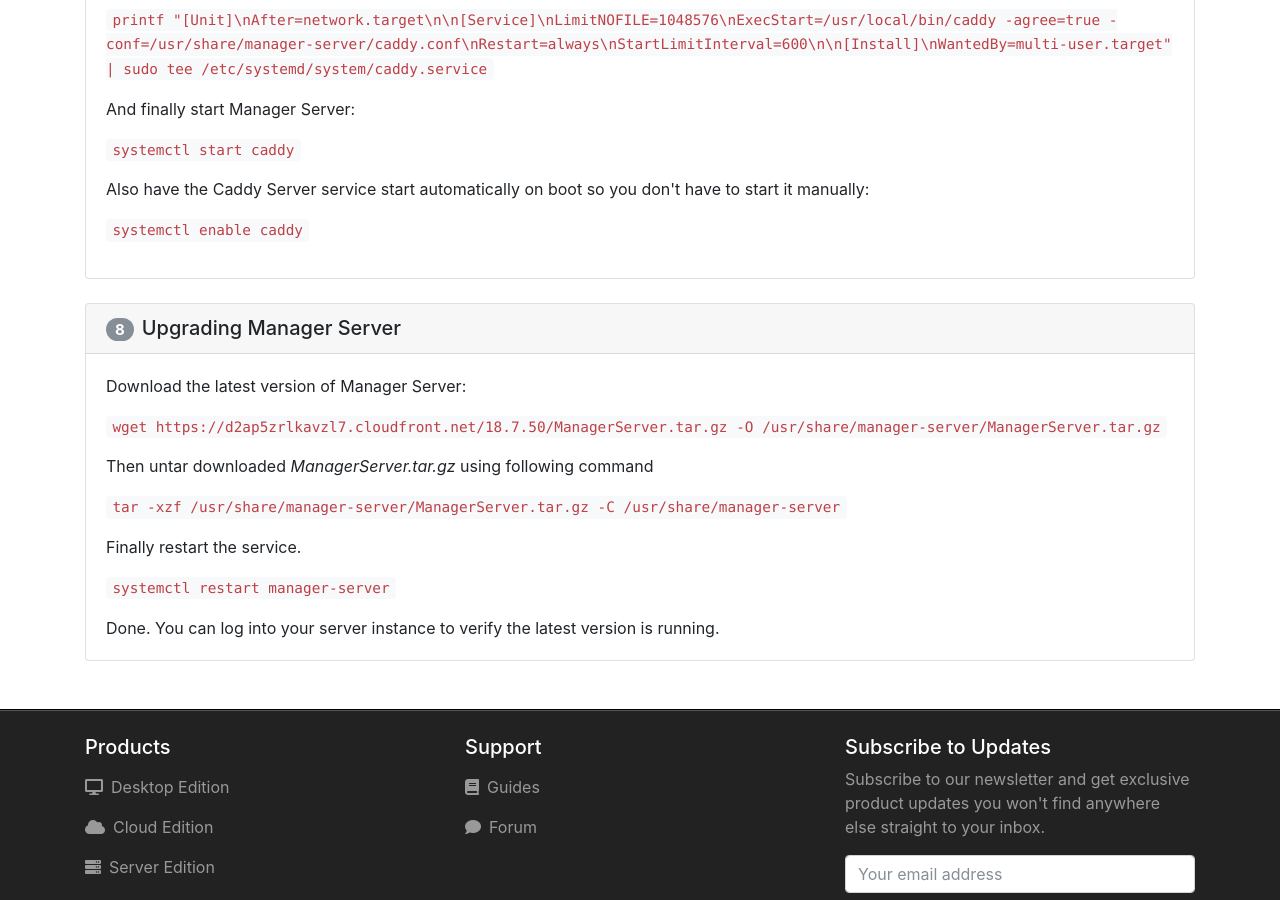
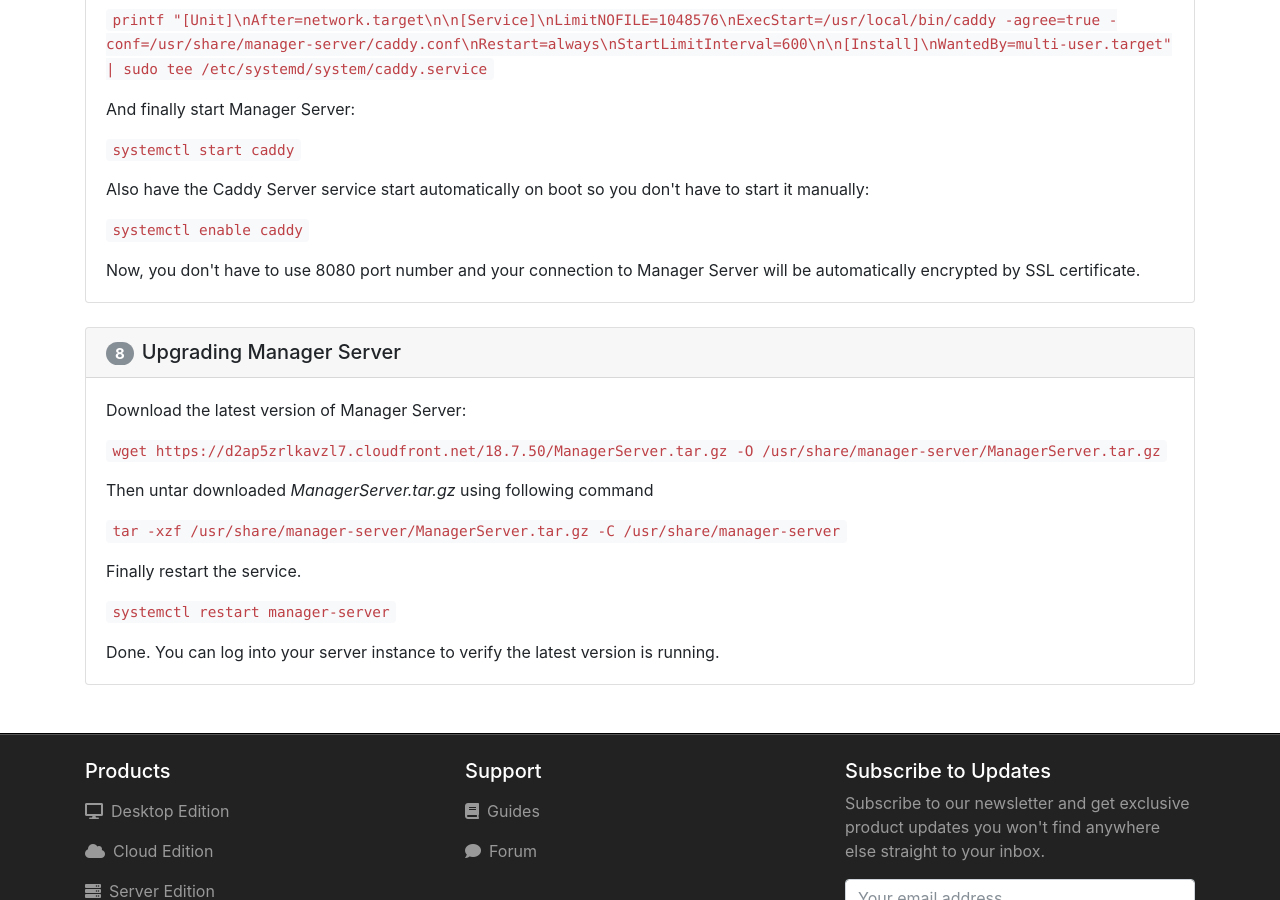
Before and after one commit to 3etechinns/www.manager.io, a Jekyll site: the page built from server/installation/ubuntu/index.html, in a window 1280 px wide and 900 px high, scrolled down 2971 px. Built offline with Jekyll 4.4.1, drawn with Linux system fonts in a browser that asks for light colours; nearby versions of some CDN libraries; comment, search, counter and statistics services are not loaded.

Commit message:
no message

```diff
--- a/server/installation/ubuntu/index.html
+++ b/server/installation/ubuntu/index.html
@@ -69,6 +69,7 @@ title: Installation
 <p class="card-text"><code>systemctl start caddy</code></p>
 <p class="card-text">Also have the Caddy Server service start automatically on boot so you don't have to start it manually:</p>
 <p class="card-text"></p><p><code>systemctl enable caddy</code></p>
+<p class="card-text">Now, you don't have to use 8080 port number and your connection to Manager Server will be automatically encrypted by SSL certificate.</p>
 </div></div>
 
 <div class="card mb-4"><h5 class="card-header"><span class="badge badge-pill badge-secondary mr-2">8</span>Upgrading Manager Server</h5><div class="card-body">
```
